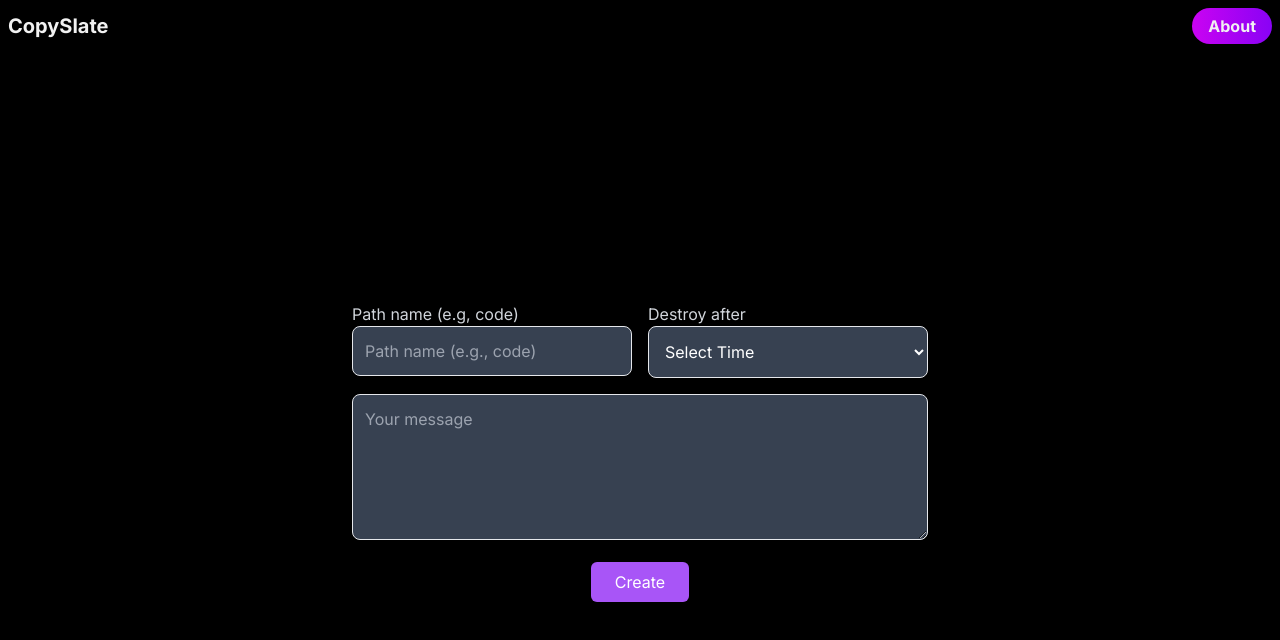
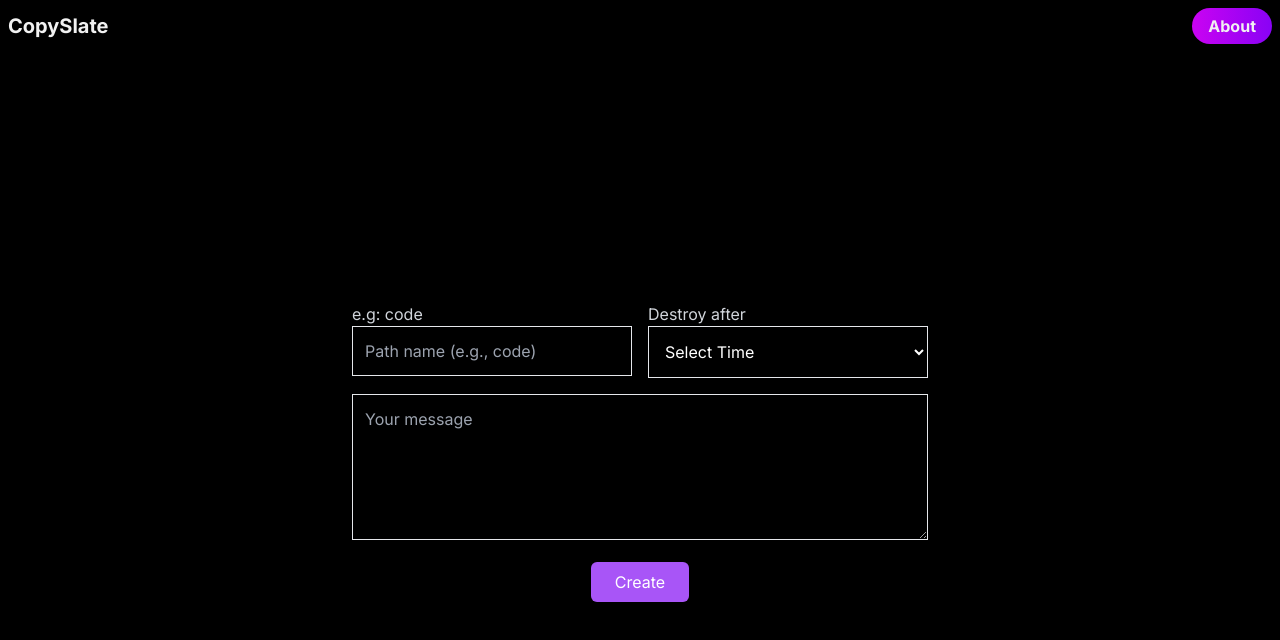
Before and after one commit to adarshswaminath/CopySlate, a Next.js app: page /create-message in a window 1280 px wide. Shown: the top 640 px of the page. Built offline with nearby package versions, Linux system fonts and the light colour scheme.

Commit message:
form update

```diff
--- a/app/create-message/page.jsx
+++ b/app/create-message/page.jsx
@@ -1,4 +1,4 @@
-"use client"
+"use client";
 import React, { useState } from "react";
 import axios from "axios";
 import { BiLinkExternal } from "react-icons/bi";
@@ -8,7 +8,7 @@ import { saveAs } from "file-saver";
 function Page() {
   const [path, setPath] = useState("");
   const [textarea, setTextarea] = useState("");
-  const [expireDate,setExpireDate] = useState("")
+  const [expireDate, setExpireDate] = useState("");
   const [isSubmitting, setIsSubmitting] = useState(false);
   const [submitMessage, setSubmitMessage] = useState(null);
   const [isSuccess, setIsSuccess] = useState(false);
@@ -54,13 +54,13 @@ function Page() {
   };
 
   let expireDateList = [
-    {label: "Select Time",duration: 0},
+    { label: "Select Time", duration: 0 },
     { label: "5 minutes", duration: 5 },
     { label: "10 minutes", duration: 10 },
     { label: "30 minutes", duration: 30 },
     { label: "1 hour", duration: 60 },
-  {label: "One Day",duration: 24},
-  { label: "One Week", duration: 7},
+    { label: "One Day", duration: 24 },
+    { label: "One Week", duration: 7 },
     { label: "One Month", duration: 31 },
   ];
 
@@ -91,7 +91,11 @@ function Page() {
                 stroke="currentColor"
                 className="w-6 h-6"
               >
-                <path strokeLinecap="round" strokeLinejoin="round" d="M6 18L18 6M6 6l12 12" />
+                <path
+                  strokeLinecap="round"
+                  strokeLinejoin="round"
+                  d="M6 18L18 6M6 6l12 12"
+                />
               </svg>
             </button>
             <p className="font-semibold">{submitMessage}</p>
@@ -129,14 +133,14 @@ function Page() {
             <div className="grid grid-cols-1 md:grid-cols-2 gap-4">
               <div>
                 <label htmlFor="path" className="text-gray-300">
-                Path name (e.g, code)
+                  e.g: code
                 </label>
                 <input
                   type="text"
                   name="path"
                   value={path}
                   onChange={(e) => setPath(e.target.value)}
-                className="w-full p-3 border rounded-lg bg-gray-700 text-gray-300 focus:outline-none focus:border-purple-500"
+                  className="w-full p-3 border bg-black text-gray-300 focus:outline-none focus:border-purple-500"
                   placeholder="Path name (e.g., code)"
                 />
               </div>
@@ -147,7 +151,7 @@ function Page() {
                 <select
                   name="expire"
                   onChange={(e) => setExpireDate(e.target.value)}
-                className="w-full p-3 py-3.5 border rounded-lg bg-gray-700 text-white focus:border-purple-500"
+                  className="w-full p-3 py-3.5 border bg-black text-white focus:border-purple-500"
                 >
                   {expireDateList.map((value, id) => (
                     <option key={id} value={value.duration}>
@@ -160,7 +164,7 @@ function Page() {
             <textarea
               value={textarea}
               onChange={(e) => setTextarea(e.target.value)}
-            className="w-full p-3 border rounded-lg bg-gray-700 text-gray-300 focus:border-purple-500"
+              className="w-full p-3 border  bg-black text-gray-300 focus:border-purple-500"
               rows="5"
               placeholder="Your message"
             />
@@ -187,7 +191,6 @@ function Page() {
             </div>
           </form>
         )}
-
       </div>
     </div>
   );
```
Lines whose indentation alone changed are shown as unchanged.
